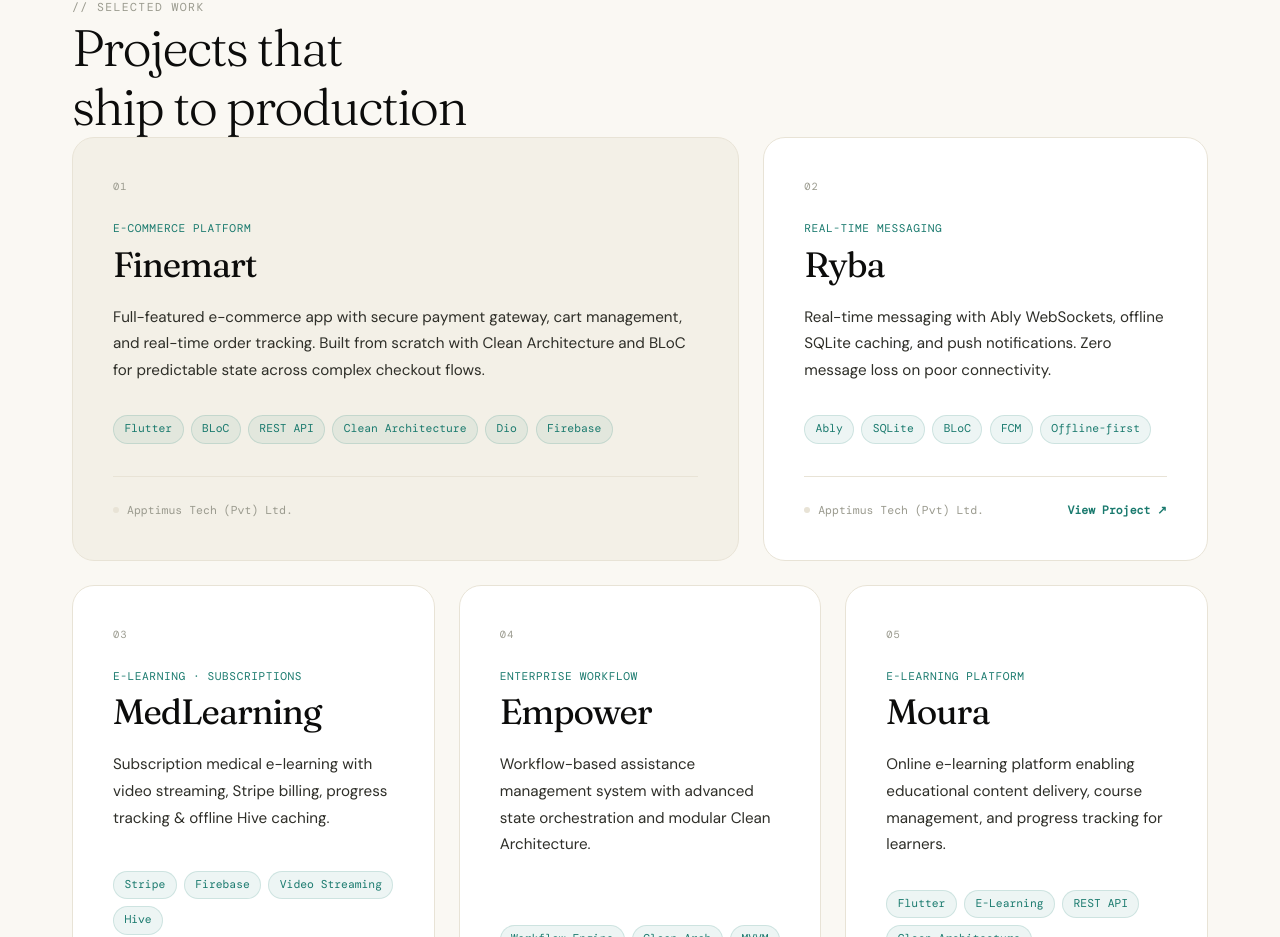
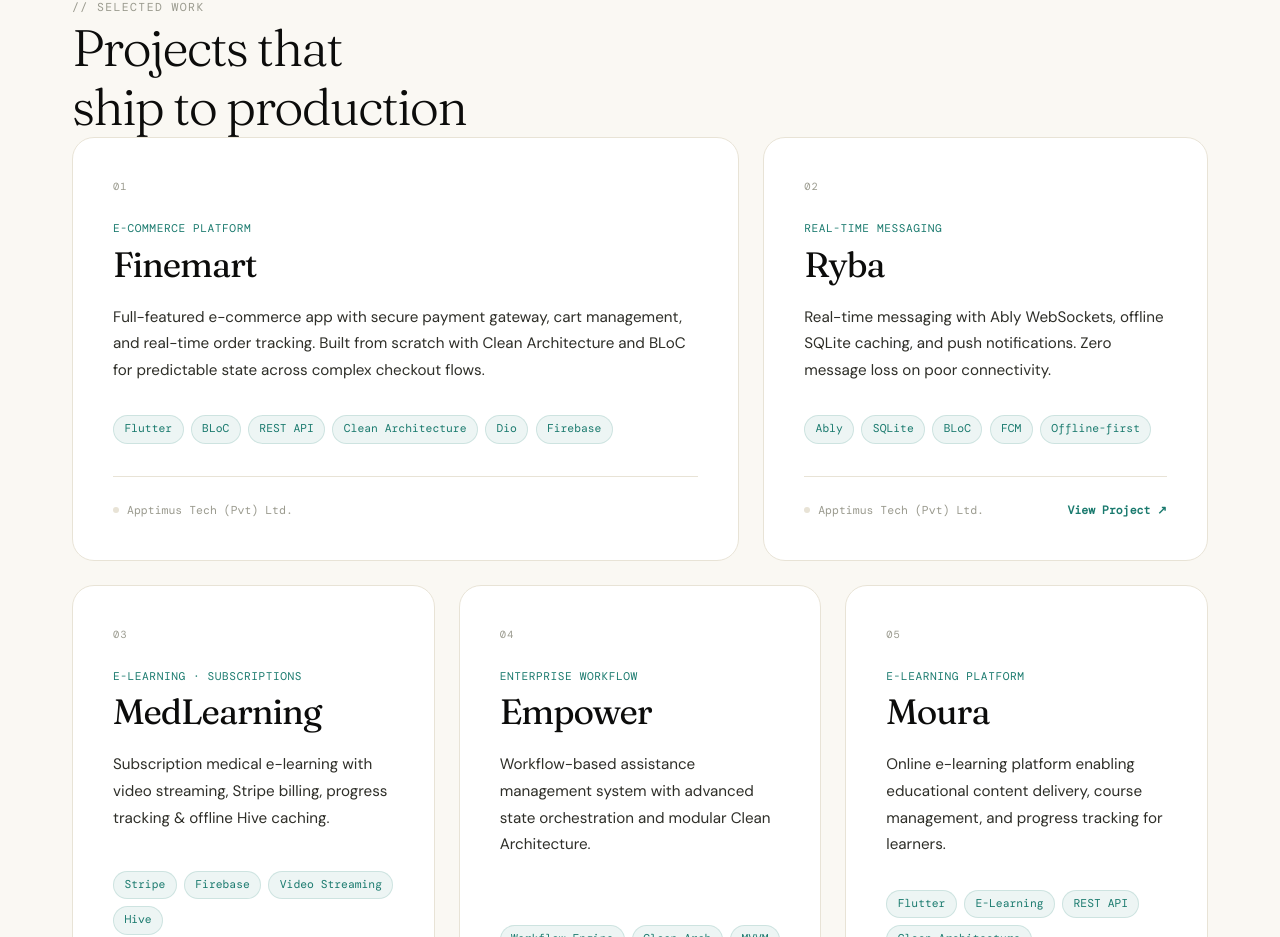
Before and after one commit to umakaranuma/umakaran, a Next.js app: page / in a window 1280 px wide. Shown: the part 2738-3675 px from the top of the page. Built offline with nearby package versions, Linux system fonts and the light colour scheme.

Commit message:
feat: add Projects component to showcase professional and personal portfolio work

```diff
--- a/components/Projects.tsx
+++ b/components/Projects.tsx
@@ -11,8 +11,7 @@ const projects = [
     name: "Finemart",
     desc: "Full-featured e-commerce app with secure payment gateway, cart management, and real-time order tracking. Built from scratch with Clean Architecture and BLoC for predictable state across complex checkout flows.",
     tags: ["Flutter", "BLoC", "REST API", "Clean Architecture", "Dio", "Firebase"],
-    origin: "Apptimus Tech (Pvt) Ltd.",
-    featured: true
+    origin: "Apptimus Tech (Pvt) Ltd."
   },
   {
     num: "02",
@@ -109,8 +108,8 @@ const Projects = () => {
 
         <div className={styles.bento}>
           <div className={styles.bentoTop}>
-            {projects.slice(0, 2).map((p, idx) => (
-              <Reveal key={p.num} delay={idx * 0.1} className={`${styles.pc} ${p.featured ? styles.pcFeat : ""}`}>
+            {projects.slice(0, 2).map((p) => (
+              <div key={p.num} className={styles.pc}>
                 <div className={styles.pcBody}>
                   <div className={styles.pnum}>{p.num}</div>
                   <p className={styles.pkick}>{p.kick}</p>
@@ -136,7 +135,7 @@ const Projects = () => {
                     )}
                   </div>
                 </div>
-              </Reveal>
+              </div>
             ))}
           </div>
 
```
